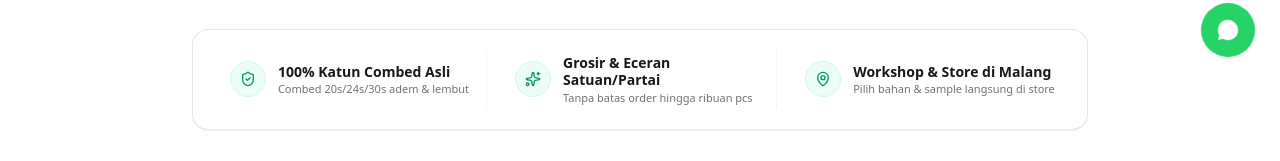
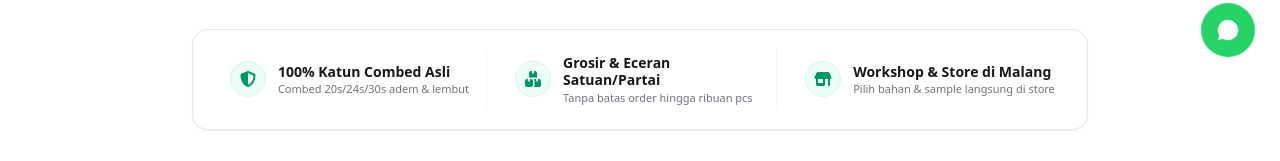
Before and after one commit to MohammadKevin/sablonku, a Next.js app: page / in a window 1280 px wide. Shown: the part 718-879 px from the top of the page. Built offline with nearby package versions, Linux system fonts and the light colour scheme.

Commit message:
feat(hero): replace trust card icons with Font Awesome icons

```diff
--- a/app/page.tsx
+++ b/app/page.tsx
@@ -32,6 +32,12 @@ import {
   Scissors,
   CheckCircle2,
 } from "lucide-react";
+import { FontAwesomeIcon } from "@fortawesome/react-fontawesome";
+import {
+  faShieldHalved,
+  faBoxesStacked,
+  faShop,
+} from "@fortawesome/free-solid-svg-icons";
 
 // ==========================================
 // DATA: PRODUCTS & SPECS
@@ -445,13 +451,11 @@ export default function Home() {
                 <ArrowRight className="h-4 w-4 text-zinc-400" />
               </a>
             </div>
-
-            {/* 3 Trust Cards Highlight Bar (Static Grid) */}
             <div className="mt-12 max-w-4xl mx-auto">
               <div className="rounded-2xl border border-zinc-200/90 bg-white p-3 sm:p-5 shadow-xs grid grid-cols-1 md:grid-cols-3 gap-3 md:gap-4 divide-y md:divide-y-0 md:divide-x divide-zinc-100">
                 <div className="flex items-center justify-center gap-3 py-2 sm:py-1 px-3 text-left">
                   <div className="flex h-9 w-9 shrink-0 items-center justify-center rounded-full bg-emerald-50 text-emerald-600 border border-emerald-100">
-                    <ShieldCheck className="h-4 w-4" />
+                    <FontAwesomeIcon icon={faShieldHalved} className="h-4 w-4" />
                   </div>
                   <div>
                     <h4 className="text-xs sm:text-sm font-bold text-zinc-900 leading-tight">
@@ -465,7 +469,7 @@ export default function Home() {
 
                 <div className="flex items-center justify-center gap-3 py-2 sm:py-1 px-3 text-left">
                   <div className="flex h-9 w-9 shrink-0 items-center justify-center rounded-full bg-emerald-50 text-emerald-600 border border-emerald-100">
-                    <Sparkles className="h-4 w-4" />
+                    <FontAwesomeIcon icon={faBoxesStacked} className="h-3.5 w-3.5" />
                   </div>
                   <div>
                     <h4 className="text-xs sm:text-sm font-bold text-zinc-900 leading-tight">
@@ -479,7 +483,7 @@ export default function Home() {
 
                 <div className="flex items-center justify-center gap-3 py-2 sm:py-1 px-3 text-left">
                   <div className="flex h-9 w-9 shrink-0 items-center justify-center rounded-full bg-emerald-50 text-emerald-600 border border-emerald-100">
-                    <MapPin className="h-4 w-4" />
+                    <FontAwesomeIcon icon={faShop} className="h-3.5 w-3.5" />
                   </div>
                   <div>
                     <h4 className="text-xs sm:text-sm font-bold text-zinc-900 leading-tight">
--- a/package.json
+++ b/package.json
@@ -9,6 +9,9 @@
     "lint": "eslint"
   },
   "dependencies": {
+    "@fortawesome/fontawesome-svg-core": "^7.3.1",
+    "@fortawesome/free-solid-svg-icons": "^7.3.1",
+    "@fortawesome/react-fontawesome": "^3.5.0",
     "lucide-react": "^1.45.0",
     "next": "16.3.4",
     "react": "19.2.8",
```
Also changed, not shown: 1 other file (tests, documents, lock files or other folders).
